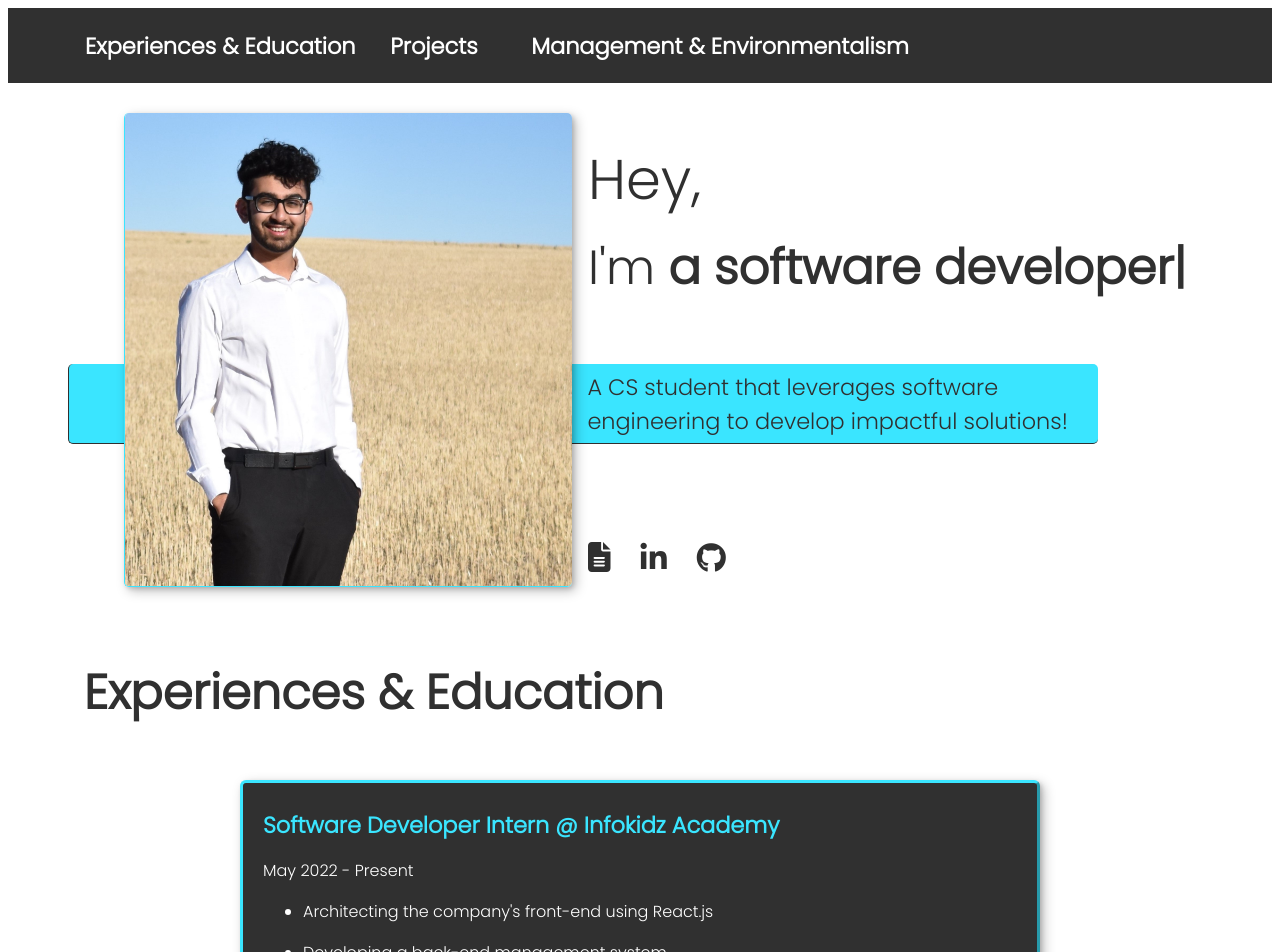
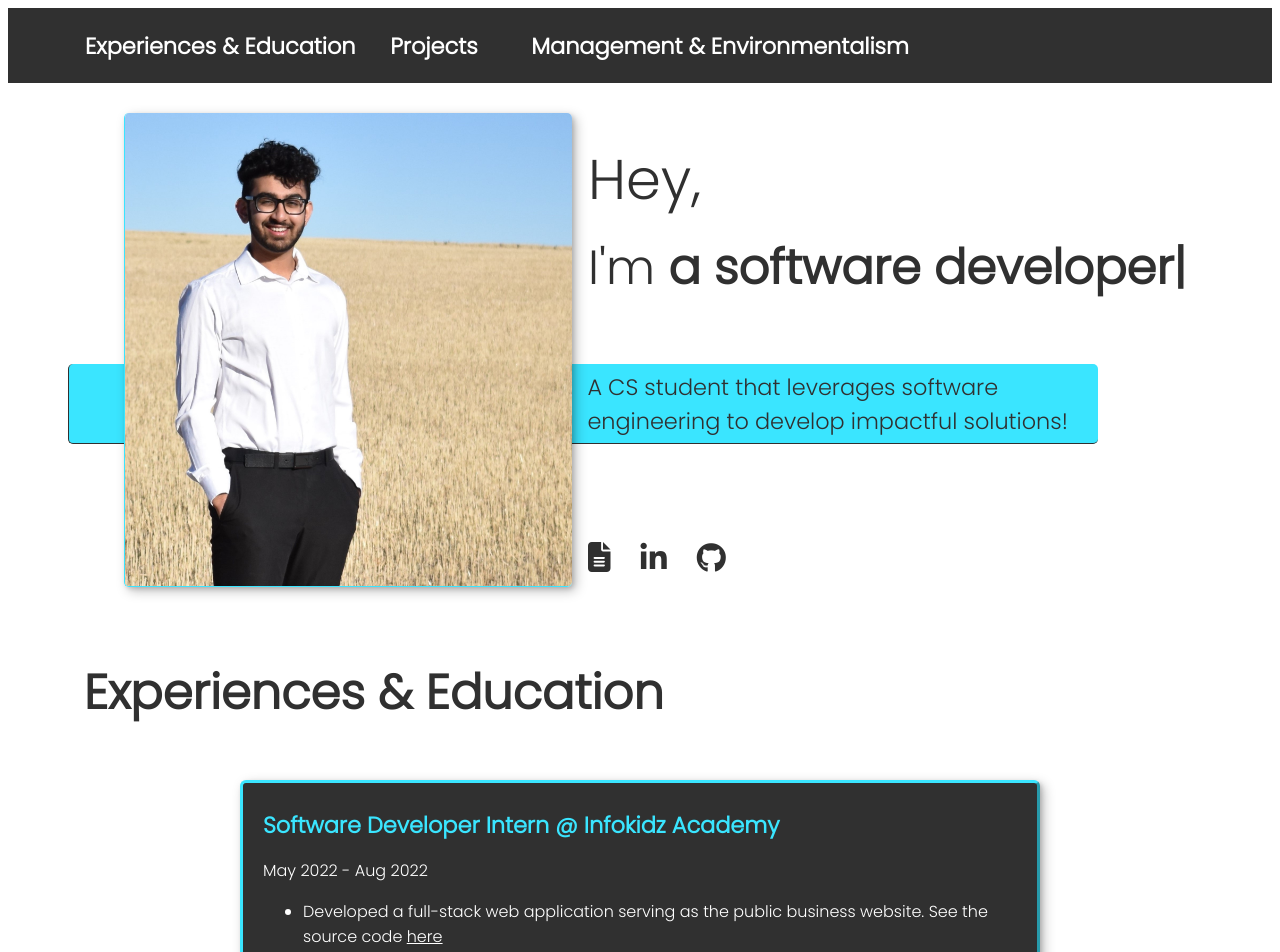
Before and after one commit to marmikpatel19/marmikpatel19.github.io, a React (Create React App) app: page / in a window 1280 px wide. Shown: the top 952 px of the page. Built offline with nearby package versions, Linux system fonts and the light colour scheme.

Commit message:
update experience

```diff
--- a/src/components/experience.jsx
+++ b/src/components/experience.jsx
@@ -7,7 +7,15 @@ function Experience(props) {
       <h3 className="experience-time">{props.time}</h3>
       <ul>
         <li>
-          <h3 className="experience-bullets">{props.bullet1}</h3>
+          <h3 className="experience-bullets">
+            {props.bullet1}{" "}
+            <a
+              href="https://github.com/Infokidz-Academy/Infokidz-Academy-Website"
+              target="_blank"
+            >
+              here
+            </a>
+          </h3>
         </li>
         <li>
           <h3 className="experience-bullets">{props.bullet2}</h3>
--- a/src/components/experiences.jsx
+++ b/src/components/experiences.jsx
@@ -9,9 +9,11 @@ function Experiences() {
 
       <Experience
         title="Software Developer Intern @ Infokidz Academy"
-        time="May 2022 - Present"
-        bullet1="Architecting the company's front-end using React.js"
-        bullet2="Developing a back-end management system"
+        time="May 2022 - Aug 2022"
+        bullet1={
+          "Developed a full-stack web application serving as the public business website. See the source code"
+        }
+        bullet2="Worked with the MERN stack, AWS, and Google OAuth 2.0"
       />
     </div>
   );
--- a/src/styling/experiences.css
+++ b/src/styling/experiences.css
@@ -39,6 +39,10 @@ li {
   color: var(--clr-light);
 }
 
+a {
+  color: var(--clr-light);
+}
+
 /*Media Queries*/
 @media screen and (max-width: 950px) {
   .experience,
```
